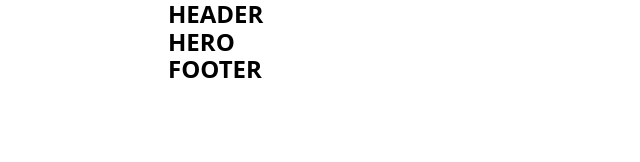
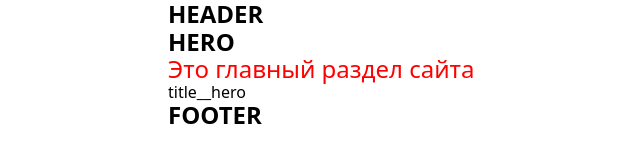
Before and after one commit to dmitriydegtyarev/JS-team-project-test-withData, a website built with Parcel: page src/index.html in a window 1280 px wide. Shown: the whole page, without its empty margins (128-768 px from the left). Built offline with nearby package versions, Linux system fonts and the light colour scheme.

Commit message:
пробный вариант Татьяны)

```diff
--- a/src/partials/hero.html
+++ b/src/partials/hero.html
@@ -2,6 +2,7 @@
   <div class="container">
 
     <h2>HERO</h2>
-
+    <p class=title__hero>Это главный раздел сайта</p>
+title__hero
   </div>
 </section>
--- a/src/sass/layouts/_hero.scss
+++ b/src/sass/layouts/_hero.scss
@@ -0,0 +1,4 @@
+.title__hero {
+    color: red;
+    font-size: 24px;
+}
```
